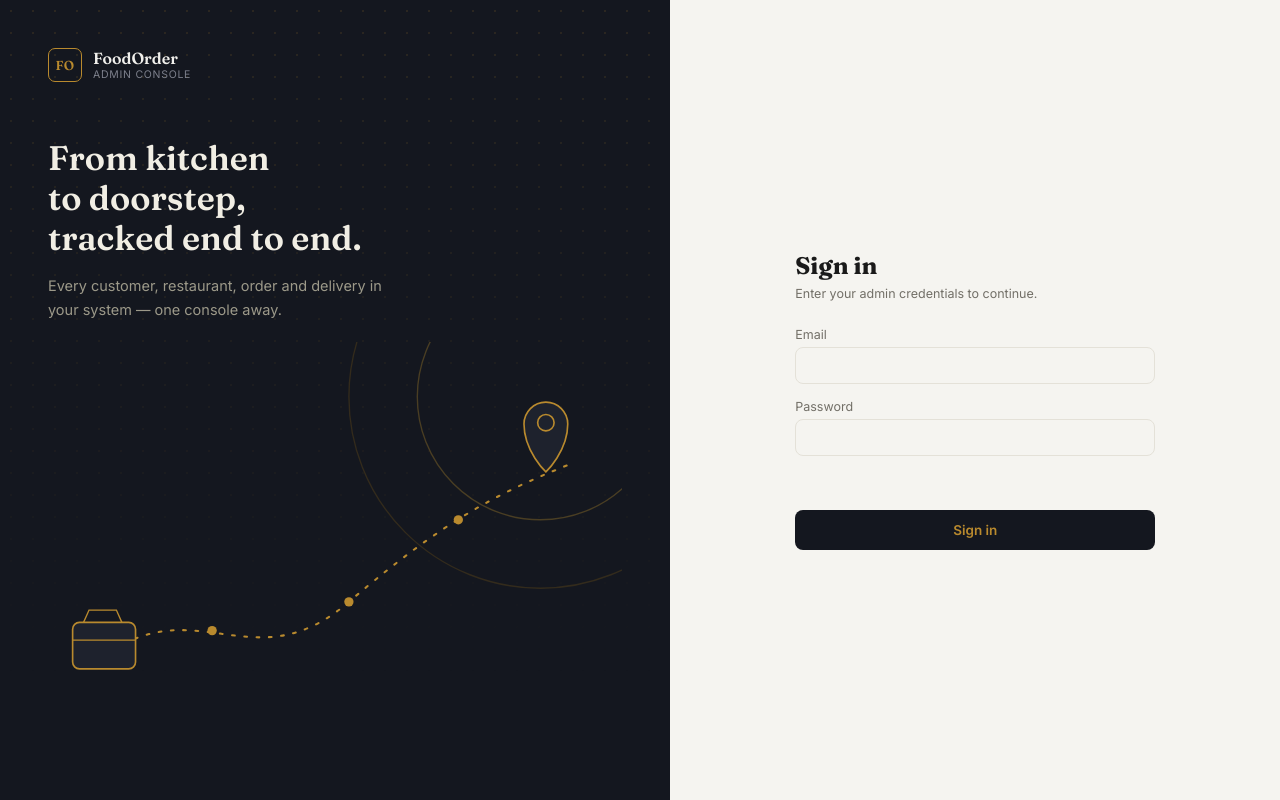
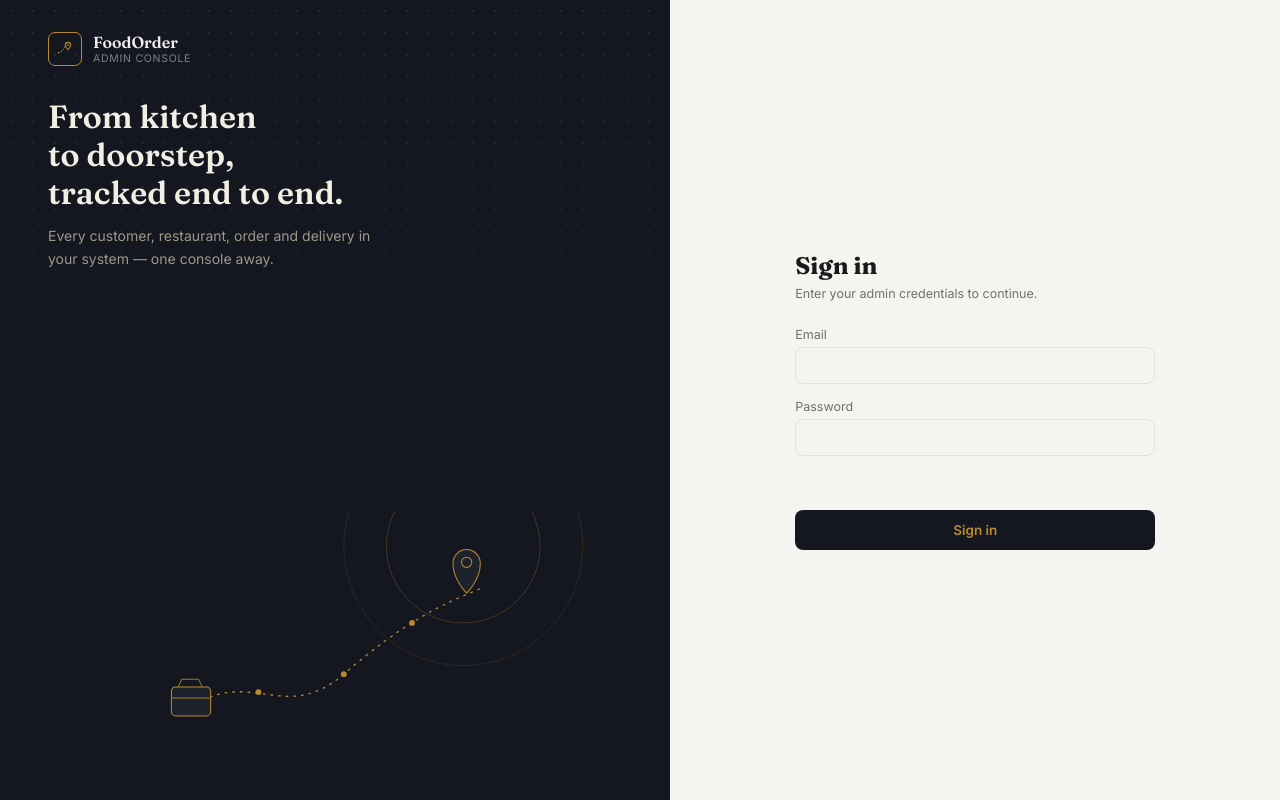
Before and after one commit to muhammad-fahad-48/Food-Ordering-Management-System, a website: page public/login.html in a window 1280 px wide. Drawn offline with Linux system fonts and the light colour scheme.

Commit message:
fixed UI

```diff
--- a/public/css/style.css
+++ b/public/css/style.css
@@ -19,8 +19,9 @@
 
 * { box-sizing: border-box; }
 
+html, body { height: 100%; margin: 0; }
+
 body {
-  margin: 0;
   font-family: 'Inter', sans-serif;
   background: var(--canvas);
   color: var(--text);
@@ -35,7 +36,8 @@ a { text-decoration: none; color: inherit; }
 .app-shell {
   display: grid;
   grid-template-columns: 250px 1fr;
-  min-height: 100vh;
+  height: 100vh;
+  overflow: hidden;
 }
 
 /* ---------- Sidebar ---------- */
@@ -46,6 +48,8 @@ a { text-decoration: none; color: inherit; }
   display: flex;
   flex-direction: column;
   gap: 20px;
+  height: 100vh;
+  overflow-y: auto;
 }
 
 .brand {
@@ -62,10 +66,7 @@ a { text-decoration: none; color: inherit; }
   border: 1px solid var(--gold);
   border-radius: 7px;
   color: var(--gold);
-  font-family: 'Fraunces', serif;
-  font-weight: 600;
-  font-size: 13px;
-  letter-spacing: 0.02em;
+  flex-shrink: 0;
 }
 
 .brand-title { font-family: 'Fraunces', serif; font-weight: 600; font-size: 16px; line-height: 1.15; color: #F1F0EC; }
@@ -105,7 +106,7 @@ a { text-decoration: none; color: inherit; }
 .nav-link.active .nav-icon { color: var(--gold); opacity: 1; }
 
 /* ---------- Top bar ---------- */
-.content-area { display: flex; flex-direction: column; min-height: 100vh; }
+.content-area { display: flex; flex-direction: column; height: 100vh; overflow: hidden; }
 
 .topbar {
   background: var(--card);
@@ -133,13 +134,14 @@ a { text-decoration: none; color: inherit; }
   margin-right: 8px;
 }
 
-.main { flex: 1; padding: 32px; max-width: 1080px; width: 100%; margin: 0 auto; }
+.main { flex: 1; overflow-y: auto; padding: 32px; max-width: 1080px; width: 100%; margin: 0 auto; }
 
 .footer {
   text-align: center;
-  padding: 18px;
+  padding: 14px;
   font-size: 12.5px;
   color: var(--muted);
+  flex-shrink: 0;
 }
 
 /* ---------- Hero ---------- */
@@ -416,10 +418,10 @@ a { text-decoration: none; color: inherit; }
 .toast-error { border-left-color: var(--rust); }
 
 /* ---------- Login page ---------- */
-.login-body { background: var(--canvas); min-height: 100vh; }
+.login-body { background: var(--canvas); height: 100vh; overflow: hidden; }
 
 .login-shell {
-  min-height: 100vh;
+  height: 100vh;
   display: grid;
   grid-template-columns: 1.1fr 1fr;
 }
@@ -431,7 +433,8 @@ a { text-decoration: none; color: inherit; }
   display: flex;
   flex-direction: column;
   justify-content: space-between;
-  padding: 48px;
+  padding: clamp(24px, 4vh, 48px) clamp(28px, 4vw, 48px);
+  min-height: 0;
 }
 
 .login-panel-texture {
@@ -442,21 +445,21 @@ a { text-decoration: none; color: inherit; }
   mask-image: linear-gradient(to bottom, black, transparent 85%);
 }
 
-.login-panel-content { position: relative; z-index: 1; }
+.login-panel-content { position: relative; z-index: 1; flex-shrink: 0; }
 
-.login-panel .login-brand { border-bottom: none; padding: 0 0 56px; }
+.login-panel .login-brand { border-bottom: none; padding: 0 0 clamp(20px, 4vh, 40px); }
 
 .login-slogan {
-  font-size: 34px;
+  font-size: clamp(22px, 3vw, 32px);
   line-height: 1.18;
   color: #F1EEE4;
   font-weight: 600;
-  margin-bottom: 16px;
+  margin-bottom: 14px;
 }
 
 .login-slogan-sub {
   color: #9C9989;
-  font-size: 14.5px;
+  font-size: 14px;
   line-height: 1.6;
   max-width: 340px;
   margin: 0;
@@ -467,7 +470,10 @@ a { text-decoration: none; color: inherit; }
   z-index: 1;
   width: 100%;
   height: auto;
-  margin-top: 20px;
+  max-height: 32vh;
+  flex-shrink: 1;
+  min-height: 0;
+  margin-top: 16px;
 }
 
 .login-form-side {
@@ -475,6 +481,7 @@ a { text-decoration: none; color: inherit; }
   align-items: center;
   justify-content: center;
   padding: 40px;
+  overflow-y: auto;
 }
 
 .login-box { width: 360px; max-width: 100%; }
--- a/public/login.html
+++ b/public/login.html
@@ -18,7 +18,14 @@
 
       <div class="login-panel-content">
         <div class="brand login-brand">
-          <span class="brand-mark">FO</span>
+          <span class="brand-mark">
+            <svg viewBox="0 0 24 24" fill="none" stroke="currentColor" stroke-width="1.5" stroke-linecap="round" stroke-linejoin="round" width="18" height="18">
+              <path d="M3.5 17c3.5-1 6-4 8-7.5" stroke-dasharray="0.5 3.2"/>
+              <circle cx="3.5" cy="17" r="1.1" fill="currentColor" stroke="none"/>
+              <path d="M16 3.2a3.6 3.6 0 0 1 3.6 3.6c0 2.6-3.6 6-3.6 6s-3.6-3.4-3.6-6A3.6 3.6 0 0 1 16 3.2z"/>
+              <circle cx="16" cy="6.8" r="1.15" fill="currentColor" stroke="none"/>
+            </svg>
+          </span>
           <div>
             <div class="brand-title">FoodOrder</div>
             <div class="brand-sub">Admin Console</div>
```
Also changed, not shown: public/index.html (+8 -1 lines), public/js/icons.js (+8 -0 lines).
